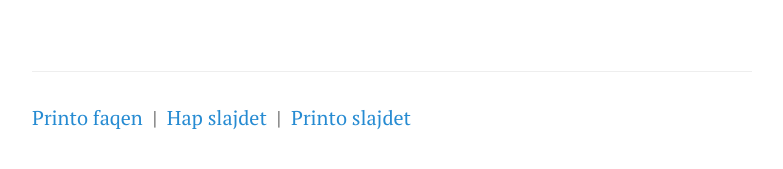
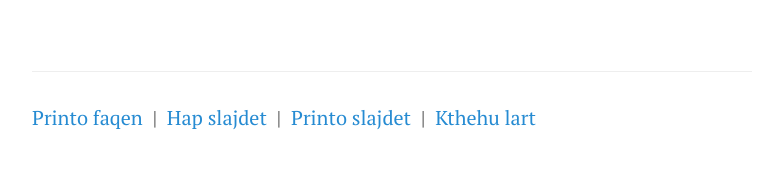
Before and after one commit to blerimrexha/edongashi.github.io, a Jekyll site: the page built from lendet/gjuhe-programuese/ushtrime/java1.md, in a window 1280 px wide and 900 px high, scrolled down 2242 px. Shown: the part 727-896 px from the top of the window, without its empty margins (248-1031 px from the left). Built offline with Jekyll 4.4.1, drawn with Linux system fonts in a browser that asks for light colours; our own code applies the rules of GitHub Pages for plain Markdown files.

Commit message:
Update _layouts/default.html

```diff
--- a/_layouts/default.html
+++ b/_layouts/default.html
@@ -68,6 +68,8 @@
             <a href="/slideshow.html?src={{ page.url | url_encode }}&title={{ page.title | url_encode }}">Hap slajdet</a>
             &nbsp;|&nbsp;
             <a href="/slideshow.html?src={{ page.url | url_encode }}&title={{ page.title | url_encode }}&print-pdf" target="_blank">Printo slajdet</a>
+            &nbsp;|&nbsp;
+            <a href="#">Kthehu lart</a>
           </div>
         </div>
         {% endunless %}
```
